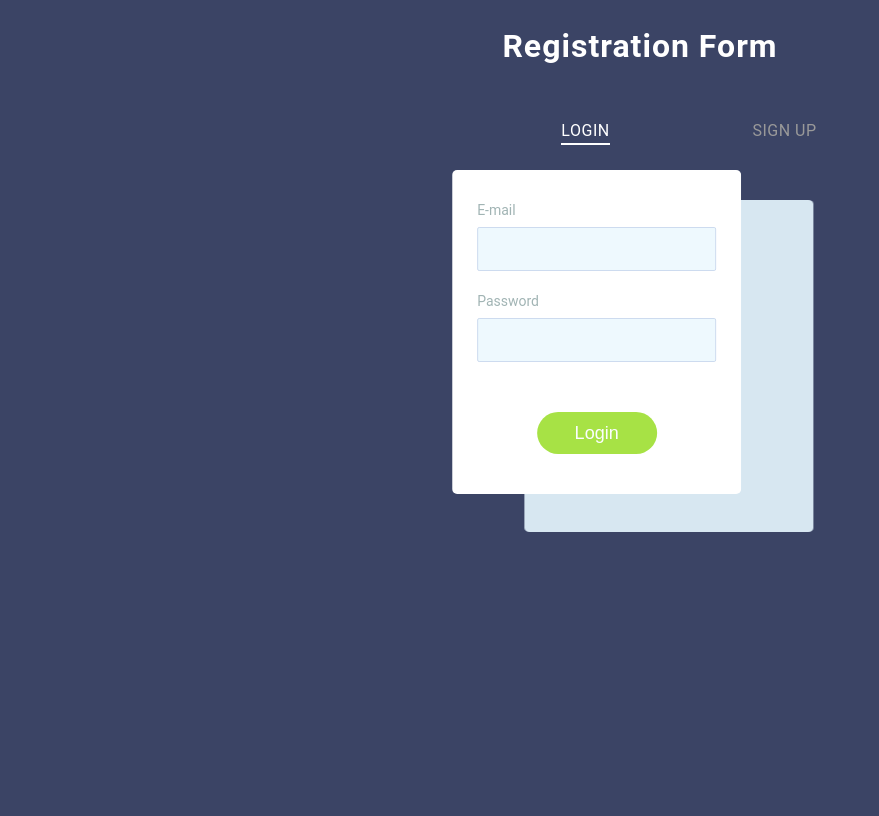
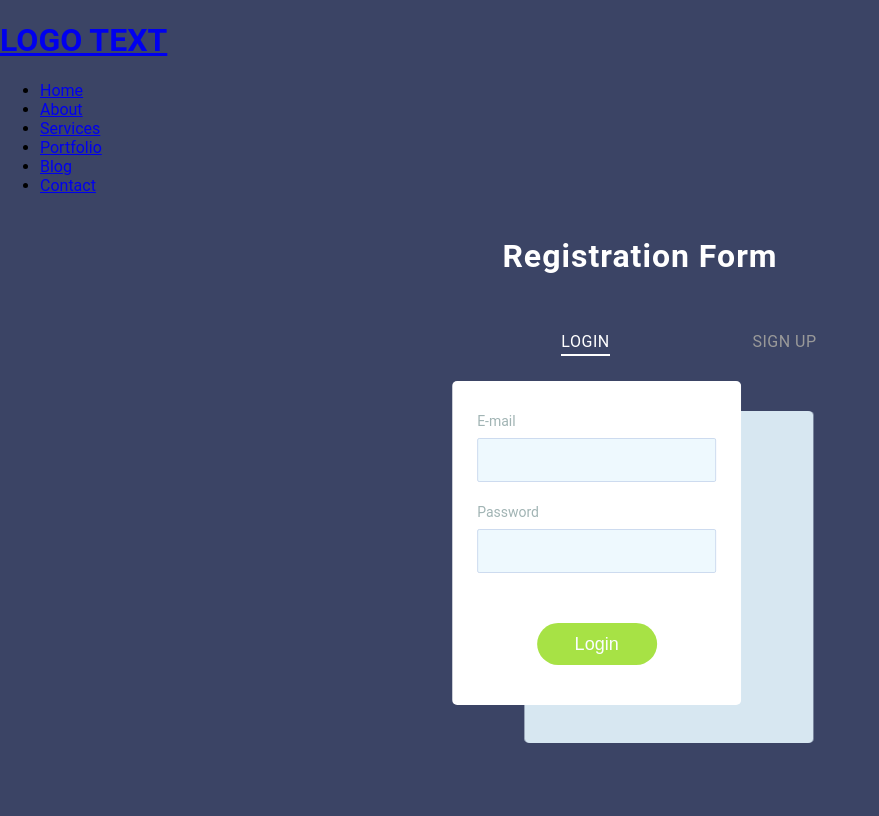
Before and after one commit to pravatsutradhar/html5, a plain HTML site: page index.html in a window 1280 px wide. Shown: the whole page, without its empty margins (0-879 px from the left). Drawn offline with Linux system fonts and the light colour scheme.

Commit message:
Header Section Add

```diff
--- a/index.html
+++ b/index.html
@@ -8,7 +8,31 @@
     <link rel="stylesheet" href="style.css">
 </head>
 <body>
-
+    <header>
+      <div class="header-wrapper">
+        <div class="container">
+          <div class="left-col-logo">
+            <div class="logo">
+              <a href="#">
+                <h1>LOGO TEXT</h1>
+              </a>
+            </div>
+          </div>
+          <div class="right-col-menu">
+            <nav class="main-nav">
+              <ul id="mainMenu">
+                <li><a href="#">Home</a></li>
+                <li><a href="#">About</a></li>
+                <li><a href="#">Services</a></li>
+                <li><a href="#">Portfolio</a></li>
+                <li><a href="#">Blog</a></li>
+                <li><a href="#">Contact</a></li>
+              </ul>
+            </nav>
+          </div>
+        </div>
+      </div>
+    </header>
     <section class="forms-section">
         <h1 class="section-title">Registration Form</h1>
         <div class="forms">
```
